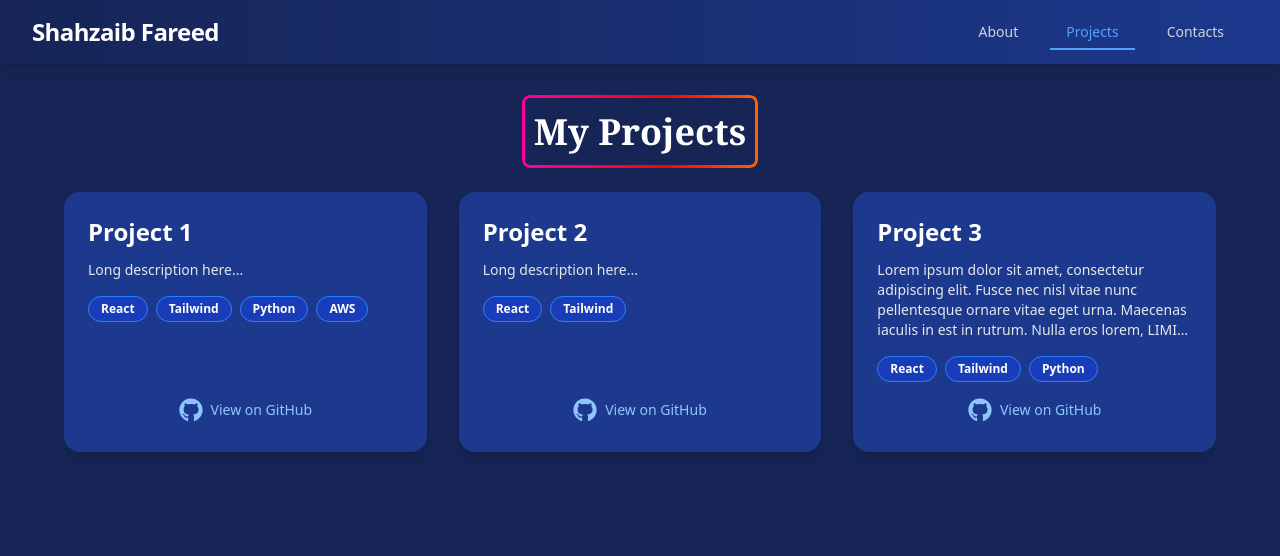
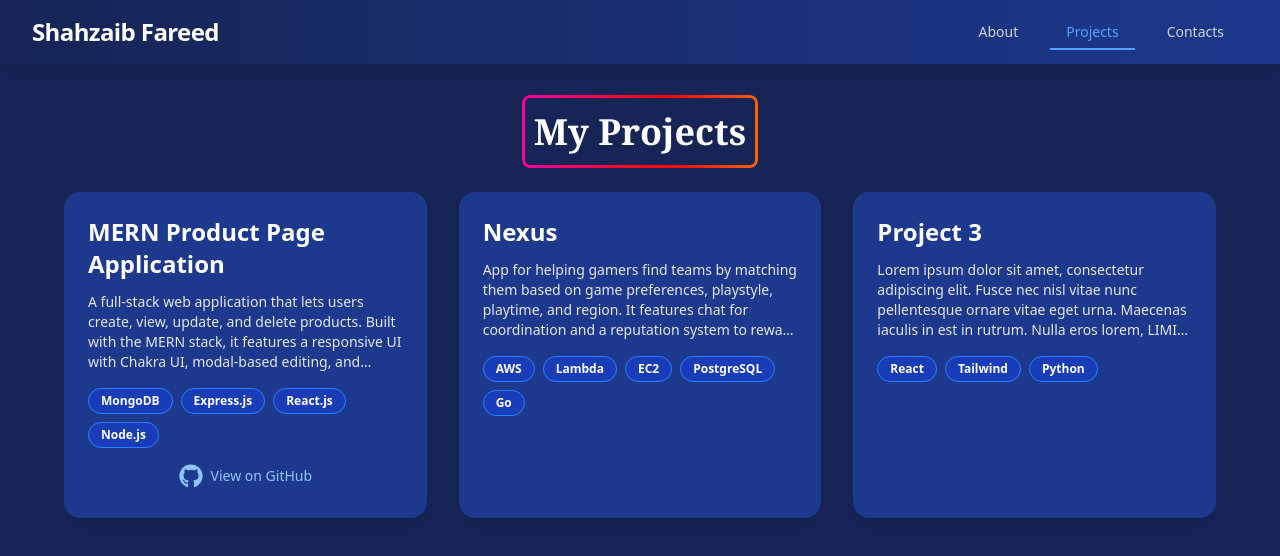
Before and after one commit to Shahzaibf/Portfolio-Website, a React (Vite) app in the folder portfolio/: page /projects in a window 1280 px wide. Shown: the top 556 px of the page. Built offline with nearby package versions, Linux system fonts and the light colour scheme.

Commit message:
Projects

```diff
--- a/portfolio/package.json
+++ b/portfolio/package.json
@@ -10,9 +10,12 @@
     "preview": "vite preview"
   },
   "dependencies": {
+    "@hello-pangea/dnd": "^18.0.1",
     "@tailwindcss/vite": "^4.1.5",
+    "dragula": "^3.7.3",
     "react": "^19.0.0",
     "react-dom": "^19.0.0",
+    "react-dragula": "^1.1.17",
     "react-icons": "^5.5.0",
     "react-router": "^7.5.3",
     "react-router-dom": "^7.5.3",
--- a/portfolio/src/components/ProjectCard.jsx
+++ b/portfolio/src/components/ProjectCard.jsx
@@ -2,7 +2,7 @@ import React from 'react'
 import { FaGithub } from "react-icons/fa"; //<FaGithub />
 import '../styles/animate.css'
 
-const ProjectCard = ({title, description, techstack, githublink}) => {
+const ProjectCard = ({title, description, techstack, githublink, gitLink}) => {
   return (
     <>
       <div className="bg-blue-900 rounded-2xl shadow-lg p-6 transition-transform transform hover:-translate-y-1 hover:shadow-xl text-white flex flex-col justify-between h-full animated-open">
@@ -18,7 +18,9 @@ const ProjectCard = ({title, description, techstack, githublink}) => {
           </span>
         ))}
       </div>
+
       <div className="mt-auto text-center">
+      {gitLink && (
         <a
         href={githublink}
         target="_blank"
@@ -28,6 +30,7 @@ const ProjectCard = ({title, description, techstack, githublink}) => {
         <FaGithub className="text-2xl" />
         <span className="text-sm font-medium">View on GitHub</span>
       </a>
+      )}
       </div>
     </div>
     </>
--- a/portfolio/src/pages/ContactsPage.jsx
+++ b/portfolio/src/pages/ContactsPage.jsx
@@ -23,7 +23,7 @@ const ContactsPage = () => {
               href="mailto:shahzaibfareed1118@gmail.com"
               className="bg-white text-blue-900 p-3 rounded-full hover:bg-blue-100 transition"
             >
-              <IoMdMail className="w-6 h-6" />
+              <IoMdMail className="w-6 h-6 hover:text-blue-500 transition-colors duration-300" />
             </a>
             <p className="text-sm font-semibold">shahzaibfareed1118@gmail.com</p>
           </div>
@@ -34,7 +34,7 @@ const ContactsPage = () => {
               target="_blank"
               className="bg-white text-blue-900 p-3 rounded-full hover:bg-blue-100 transition"
             >
-              <FaLinkedin className="w-6 h-6" />
+              <FaLinkedin className="w-6 h-6 hover:text-blue-500 transition-colors duration-300" />
             </a>
             <p className="text-sm font-semibold">LinkedIn Profile</p>
           </div>
--- a/portfolio/src/pages/ProjectsPage.jsx
+++ b/portfolio/src/pages/ProjectsPage.jsx
@@ -8,22 +8,25 @@ import { useEffect } from 'react';
 
 const projects = [
   {
-    title: "Project 1",
-    description: "Long description here...",
-    techstack: ["React", "Tailwind", "Python", "AWS"],
-    githublink: "https://github.com/example/project1",
+    title: "MERN Product Page Application",
+    description: "A full-stack web application that lets users create, view, update, and delete products. Built with the MERN stack, it features a responsive UI with Chakra UI, modal-based editing, and dynamic routing. Ideal for managing a simple product catalog.",
+    techstack: ["MongoDB", "Express.js", "React.js", "Node.js"],
+    githublink: "https://github.com/Shahzaibf/Product-Page",
+    gitLink: true
   },
   {
-    title: "Project 2",
-    description: "Long description here...",
-    techstack: ["React", "Tailwind"],
-    githublink: "https://github.com/example/project2",
+    title: "Nexus",
+    description: "App for helping gamers find teams by matching them based on game preferences, playstyle, playtime, and region. It features chat for coordination and a reputation system to reward positive interactions and report issues. Mainly handled cloud computing, architecture, cloud functions, and database management.",
+    techstack: ["AWS", "Lambda", "EC2", "PostgreSQL", "Go"],
+    githublink: null,
+    gitLink: false
   },
   {
     title: "Project 3",
     description: "Lorem ipsum dolor sit amet, consectetur adipiscing elit. Fusce nec nisl vitae nunc pellentesque ornare vitae eget urna. Maecenas iaculis in est in rutrum. Nulla eros lorem, LIMIT HERE imperdiet non augue ut, mattis varius erat.",
     techstack: ["React", "Tailwind", "Python"],
-    githublink: "https://github.com/example/project3",
+    githublink: null,
+    gitLink: false,
   },
 ]
 const ProjectsPage = () => {
@@ -46,6 +49,7 @@ const ProjectsPage = () => {
     }
   }, [selectedCard]);
 
+
   return (
     <>
       <div className={`min-h-screen bg-blue-950 text-white px-6 py-12 ${selectedCard ? 'opacity-50 pointer-events-none' : ''}`}>
@@ -63,7 +67,7 @@ const ProjectsPage = () => {
       </div>
 
       {selectedCard && (
-        <div className="fixed inset-0 z-50 flex items-center justify-center text-center animate-fadeIn" >
+        <div className="fixed inset-0 z-50 flex items-center justify-center text-center" >
           <div className={`bg-blue-800 p-6 rounded-xl shadow-2xl max-w-2xl w-full overflow-y-auto max-h-[90vh] relative ${isClosing ? 'animate-fadeOut' : 'animate-fadeIn'}`}>
             <button
               onClick={handleClose}
@@ -85,7 +89,8 @@ const ProjectsPage = () => {
                 </span>
               ))}
             </div>
-            <div className=' mt-auto text-center'>
+            {selectedCard.gitLink && (
+              <div className=' mt-auto text-center'>
               <a
                 href={selectedCard.githublink}
                 target="_blank"
@@ -95,6 +100,7 @@ const ProjectsPage = () => {
                 <span className="text-sm font-medium">View on GitHub</span>
               </a>
             </div>
+            )}
           </div>
         </div>
       )}
```
Also changed, not shown: 1 other file (tests, documents, lock files or other folders). Lines whose indentation alone changed are shown as unchanged.
